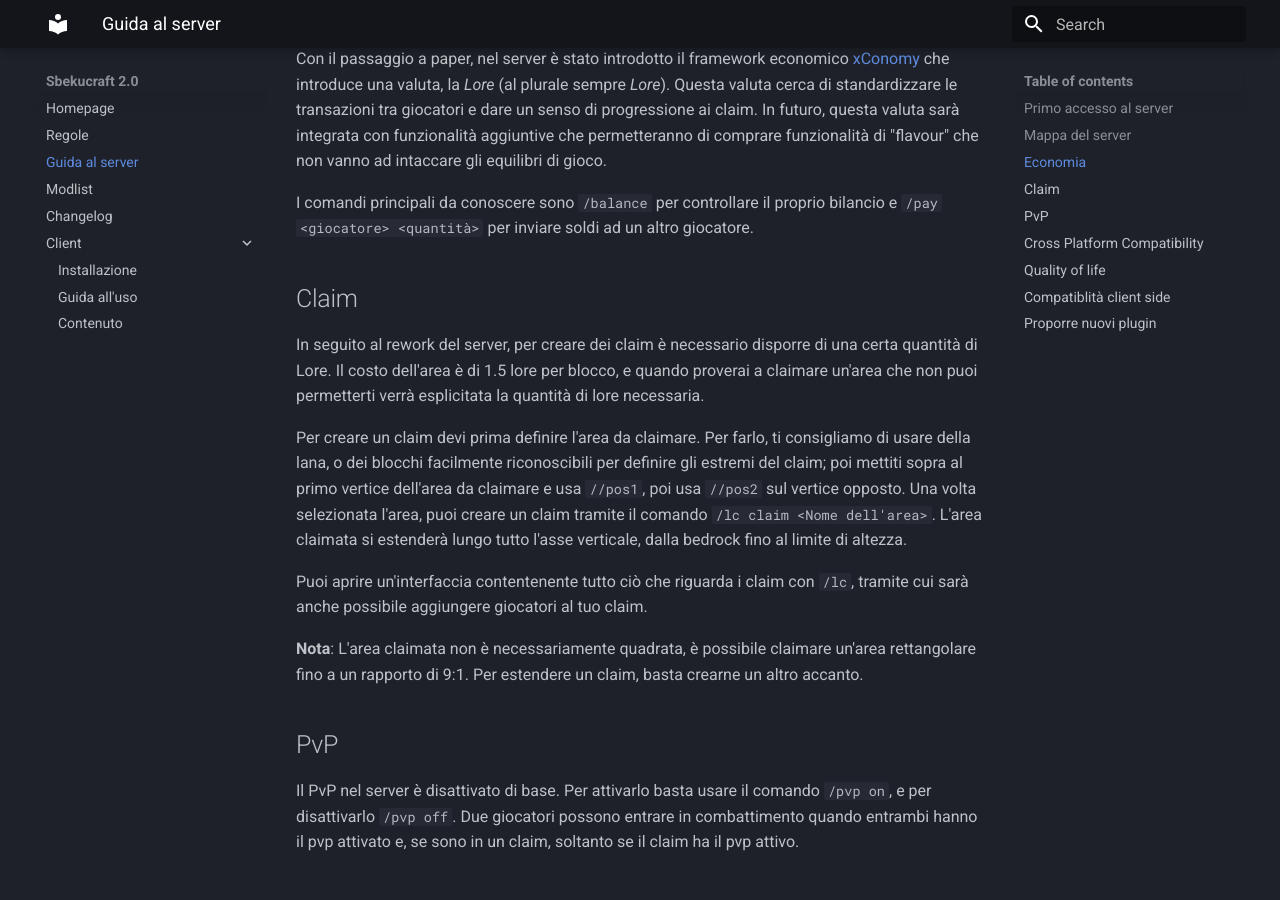
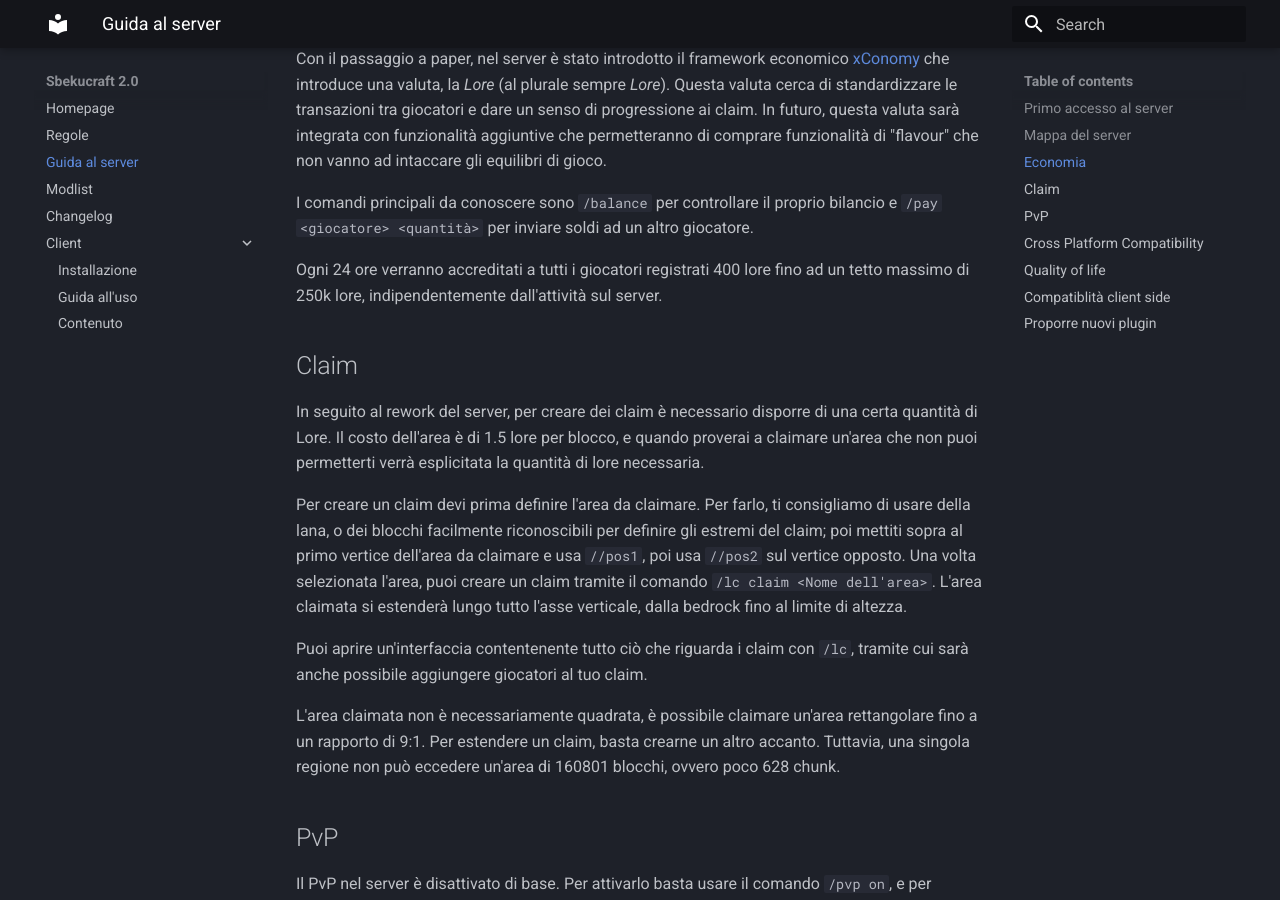
Before and after one commit to Sbekucraft/Sbekucraft-2.0-Wiki, an MkDocs documentation site: the page built from docs/guida.md, in a window 1280 px wide and 900 px high, scrolled down 805 px. Built offline with MkDocs 1.6.1 and Material for MkDocs 9.7.7, drawn with Linux system fonts in a browser that asks for light colours.

Commit message:
Update guida.md

```diff
--- a/docs/guida.md
+++ b/docs/guida.md
@@ -21,6 +21,8 @@ Con il passaggio a paper, nel server è stato introdotto il framework economico
 
 I comandi principali da conoscere sono `/balance` per controllare il proprio bilancio e `/pay <giocatore> <quantità>` per inviare soldi ad un altro giocatore.
 
+Ogni 24 ore verranno accreditati a tutti i giocatori registrati 400 lore fino ad un tetto massimo di 250k lore, indipendentemente dall'attività sul server.
+
 ## Claim
 In seguito al rework del server, per creare dei claim è necessario disporre di una certa quantità di Lore.
 Il costo dell'area è di 1.5 lore per blocco, e quando proverai a claimare un'area che non puoi permetterti verrà esplicitata la quantità di lore necessaria.
@@ -29,7 +31,7 @@ Per creare un claim devi prima definire l'area da claimare. Per farlo, ti consig
 
 Puoi aprire un'interfaccia contentenente tutto ciò che riguarda i claim con `/lc`, tramite cui sarà anche possibile aggiungere giocatori al tuo claim.
 
-**Nota**: L'area claimata non è necessariamente quadrata, è possibile claimare un'area rettangolare fino a un rapporto di 9:1. Per estendere un claim, basta crearne un altro accanto.
+L'area claimata non è necessariamente quadrata, è possibile claimare un'area rettangolare fino a un rapporto di 9:1. Per estendere un claim, basta crearne un altro accanto. Tuttavia, una singola regione non può eccedere un'area di 160801 blocchi, ovvero poco 628 chunk.
 
 ## PvP
 Il PvP nel server è disattivato di base. Per attivarlo basta usare il comando `/pvp on`, e per disattivarlo `/pvp off`.
```
